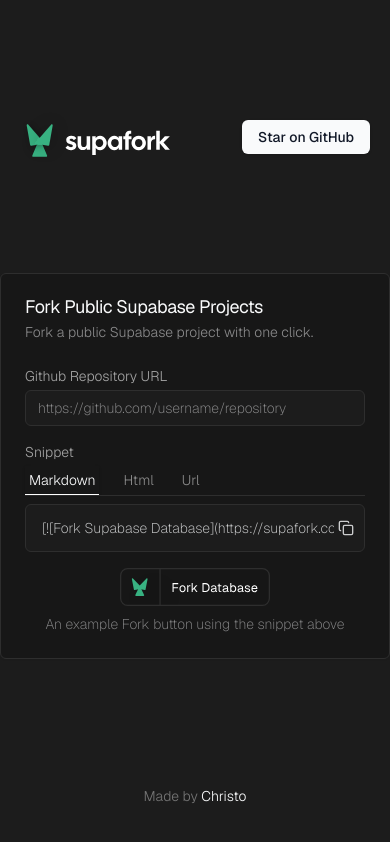
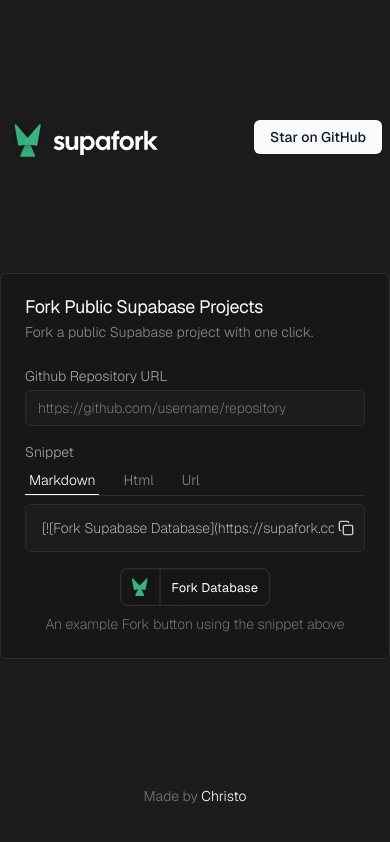
Before and after one commit to chroxify/supafork, a Next.js app: page / in a window 390 px wide. Built offline with nearby package versions, Linux system fonts and the light colour scheme.

Commit message:
feat: add readme & demo

```diff
--- a/app/layout.tsx
+++ b/app/layout.tsx
@@ -29,7 +29,7 @@ export default function RootLayout({
         )}
       >
         {/* Header */}
-        <header className="top-0 left-0 right-0 flex flex-row items-center justify-between w-full h-24 bg-background max-w-screen-2xl mx-auto px-5">
+        <header className="top-0 left-0 right-0 flex flex-row items-center justify-between w-full h-24 bg-background max-w-screen-2xl mx-auto px-2 sm:px-5">
           <Link href="/">
             <Image src="/logo.svg" alt="Logo" width={150} height={40} />
           </Link>
--- a/app/new/page.tsx
+++ b/app/new/page.tsx
@@ -34,7 +34,7 @@ export default function New({
   }, [error]);
 
   return (
-    <main className="flex h-full flex-col items-center justify-center w-full p-10 lg:p-5 lg:max-w-screen-2xl">
+    <main className="flex h-full flex-col items-center justify-center w-full p-2 sm:p-5 lg:max-w-screen-2xl">
       <div className="flex flex-row items-star justify-center w-full h-full gap-5">
         {/* Info Panel */}
         <div className="hidden md:flex flex-col items-center justify-center w-1/3 min-h-max h-full">
```
Also changed, not shown: 1 other file (tests, documents, lock files or other folders).
